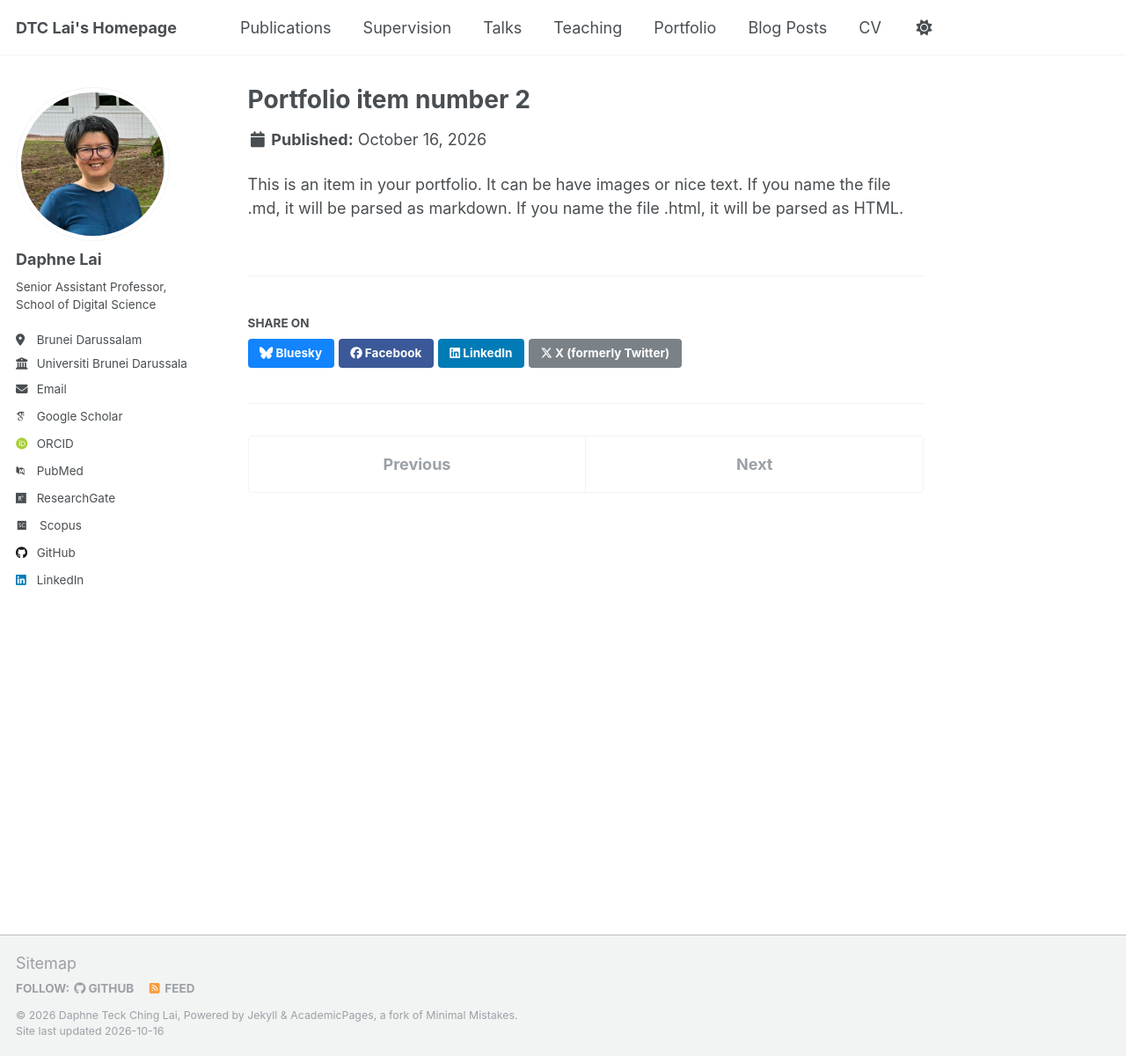
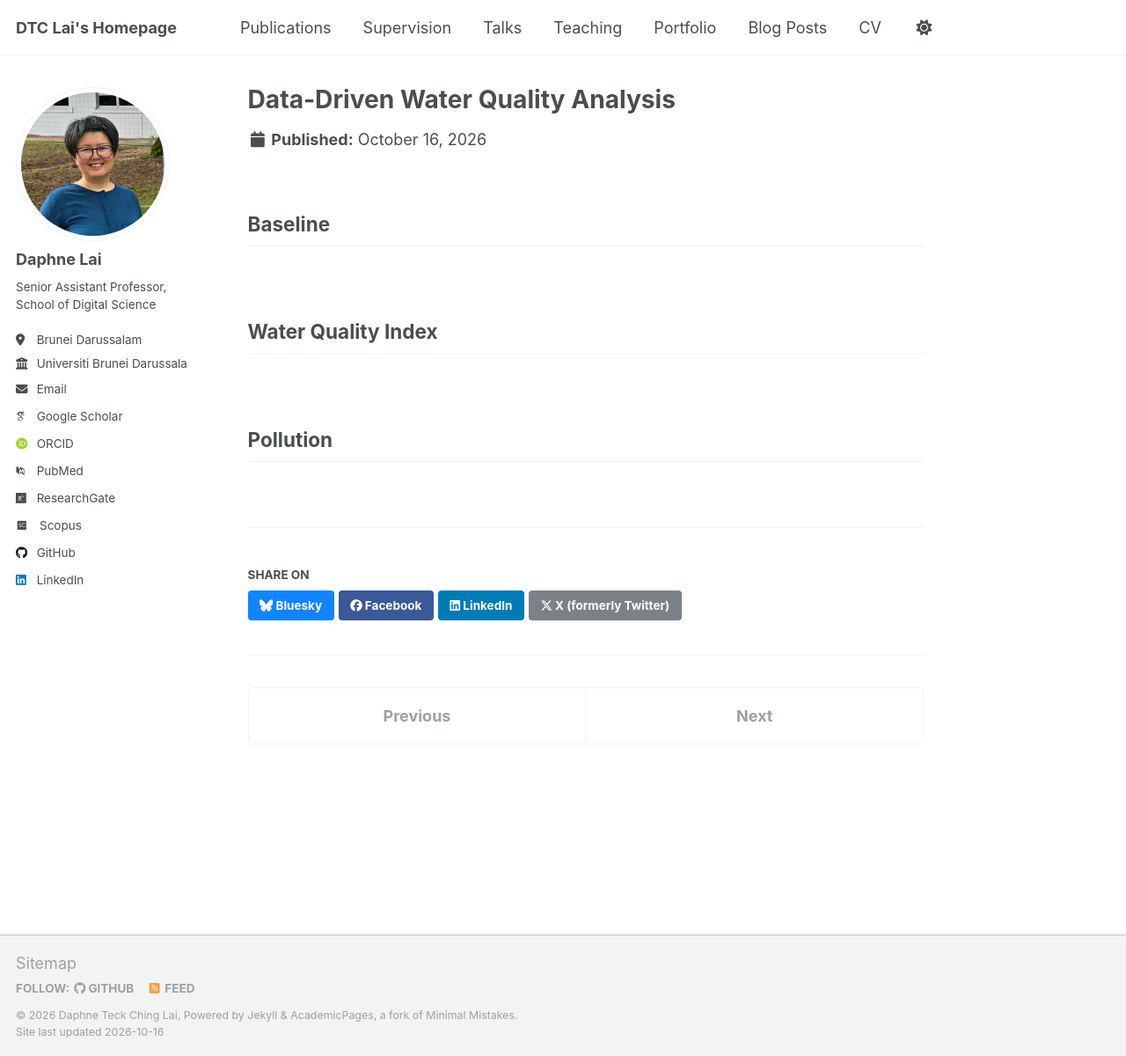
Before and after one commit to dtclai/dtclai.github.io, a Jekyll site: the page built from _portfolio/portfolio-2.html, in a window 1280 px wide and 1200 px high. Shown: the whole window at 88% size. Built offline with Jekyll 4.4.1, drawn with Linux system fonts in a browser that asks for light colours; some web fonts are replaced.

Commit message:
Update portfolio-2.html

```diff
--- a/_portfolio/portfolio-2.html
+++ b/_portfolio/portfolio-2.html
@@ -1,7 +1,18 @@
 ---
-title: "Portfolio item number 2"
-excerpt: "Short description of portfolio item number 2 <br/><img src='/images/500x300.png'>"
+title: "Data-Driven Water Quality Analysis"
+excerpt: "This research integrate applied data science, machine learning, and Water Quality Indices (WQI) to model pollution status, climate change impacts, and spatiotemporal dynamics across vital ecosystems like the Brunei River, converting complex multi-parameter data into actionable environmental baselines.
+<br/><img src='/images/waterquality_fieldtrip.png'>"
 collection: portfolio
 ---
 
-This is an item in your portfolio. It can be have images or nice text. If you name the file .md, it will be parsed as markdown. If you name the file .html, it will be parsed as HTML.
+<h2>
+Baseline
+</h2>
+<br/>
+<h2>
+Water Quality Index
+</h2>
+<br/>
+<h2>
+Pollution
+</h2>
```
